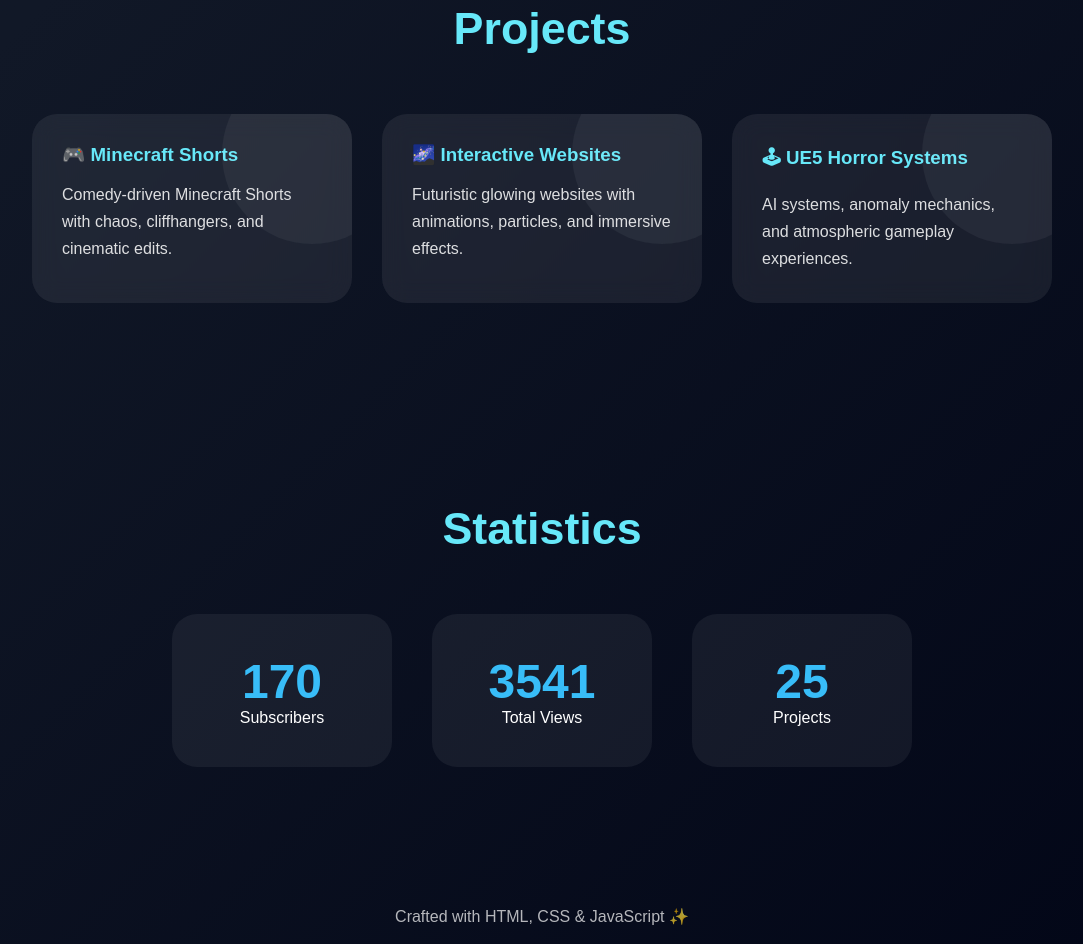
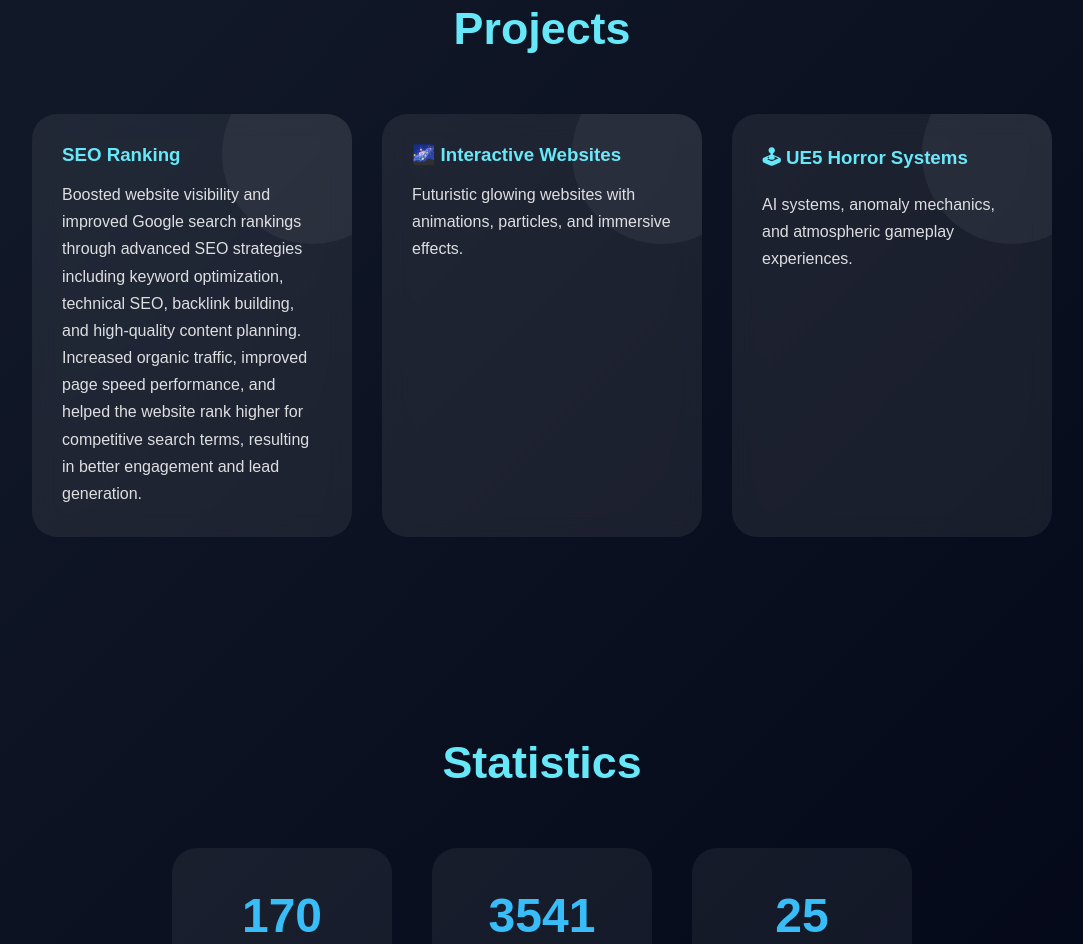
Before and after one commit to shroudchang22-cell/HitNRunStudio.io, a plain HTML site: page index.html in a window 1280 px wide. Shown: the part 1980-2924 px from the top of the page, without its empty margins (98-1181 px from the left). Drawn offline with Linux system fonts and the light colour scheme.

Commit message:
Update index.html

```diff
--- a/index.html
+++ b/index.html
@@ -429,10 +429,14 @@ footer{
     <div class="projects">
 
         <div class="project-card">
-            <h3>🎮 Minecraft Shorts</h3>
+            <h3>SEO Ranking</h3>
             <p>
-                Comedy-driven Minecraft Shorts with chaos,
-                cliffhangers, and cinematic edits.
+                Boosted website visibility and improved Google search rankings through
+               advanced SEO strategies including keyword optimization,
+                technical SEO, backlink building, and high-quality content planning.
+                Increased organic traffic, improved page speed performance,
+                and helped the website rank higher for competitive search terms,
+                resulting in better engagement and lead generation.
             </p>
         </div>
 
```
